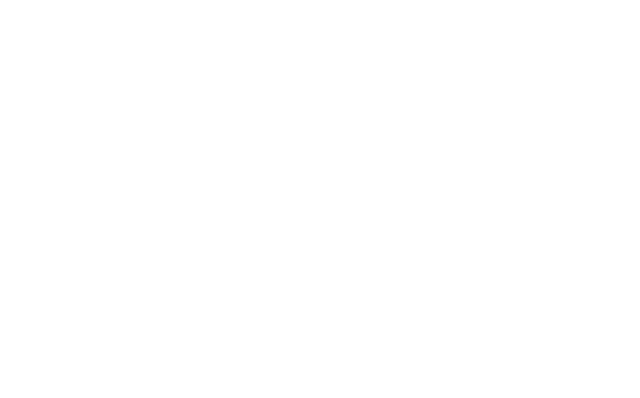
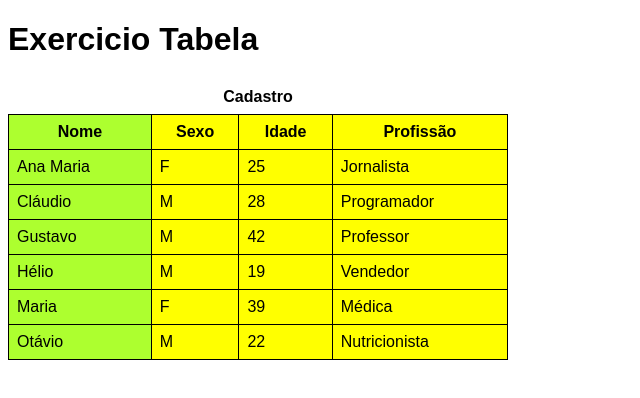
Before and after one commit to danengsoftware/html_css, a plain HTML site: page exercicios/ex023/tabela005.html in a window 1280 px wide. Shown: the whole page, without its empty margins (0-640 px from the left). Drawn offline with Linux system fonts and the light colour scheme.

Commit message:
Treinamento

```diff
--- a/exercicios/ex023/tabela005.html
+++ b/exercicios/ex023/tabela005.html
@@ -4,8 +4,97 @@
     <meta charset="UTF-8">
     <meta name="viewport" content="width=device-width, initial-scale=1.0">
     <title>Tabela 05</title>
+    <style>
+        body{
+            font-family: Arial, Helvetica, sans-serif;
+        }
+
+        table{
+            width: 500px;
+            border-collapse: collapse;
+        }
+
+        caption{
+            font-size: 1.3en;
+            font-weight: bolder;
+            padding: 8px;
+
+        }
+
+        th, td{
+            border: 1px solid black;
+            padding: 8px;
+        }
+
+        .destaque{
+            background-color: greenyellow;
+        }
+
+        col.cnome{
+            background-color: greenyellow;
+        }
+
+        col.cgrupo{
+            background-color: yellow;
+        }
+
+    </style>
 </head>
+
 <body>
+    <h1>Exercicio Tabela</h1>
 
+    <table>
+        <colgroup>
+            <col class="cnome">
+            <col class="cgrupo" span="3">
+        </colgroup>
+
+        <caption>Cadastro</caption>
+
+        <tr>
+            <th scope="col">Nome</th>
+            <th scope="col">Sexo</th>
+            <th scope="col">Idade</th>
+            <th scope="col">Profissão</th>
+        </tr>
+        <tr>
+            <td>Ana Maria</td>
+            <td>F</td>
+            <td>25</td>
+            <td>Jornalista</td>
+        </tr>
+        <tr>
+            <td>Cláudio</td>
+            <td>M</td>
+            <td>28</td>
+            <td>Programador</td>
+        </tr>
+        <tr>
+            <td>Gustavo</td>
+            <td>M</td>
+            <td>42</td>
+            <td>Professor</td>
+        </tr>
+        <tr>
+            <td>Hélio</td>
+            <td>M</td>
+            <td>19</td>
+            <td>Vendedor</td>
+        </tr>
+        <tr>
+            <td>Maria</td>
+            <td>F</td>
+            <td>39</td>
+            <td>Médica</td>
+        </tr>
+        <tr>
+            <td>Otávio</td>
+            <td>M</td>
+            <td>22</td>
+            <td>Nutricionista</td>
+        </tr>
+
+    </table>
 </body>
 </html>
```
